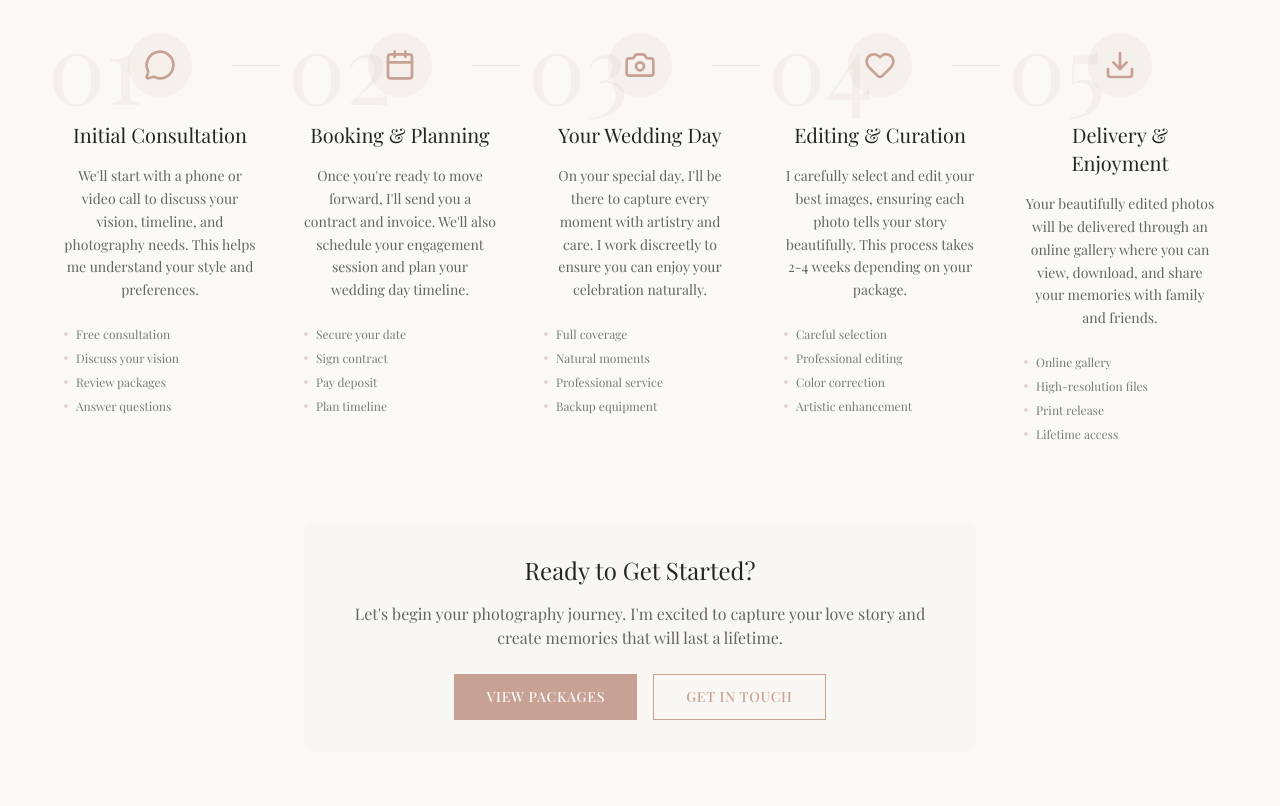
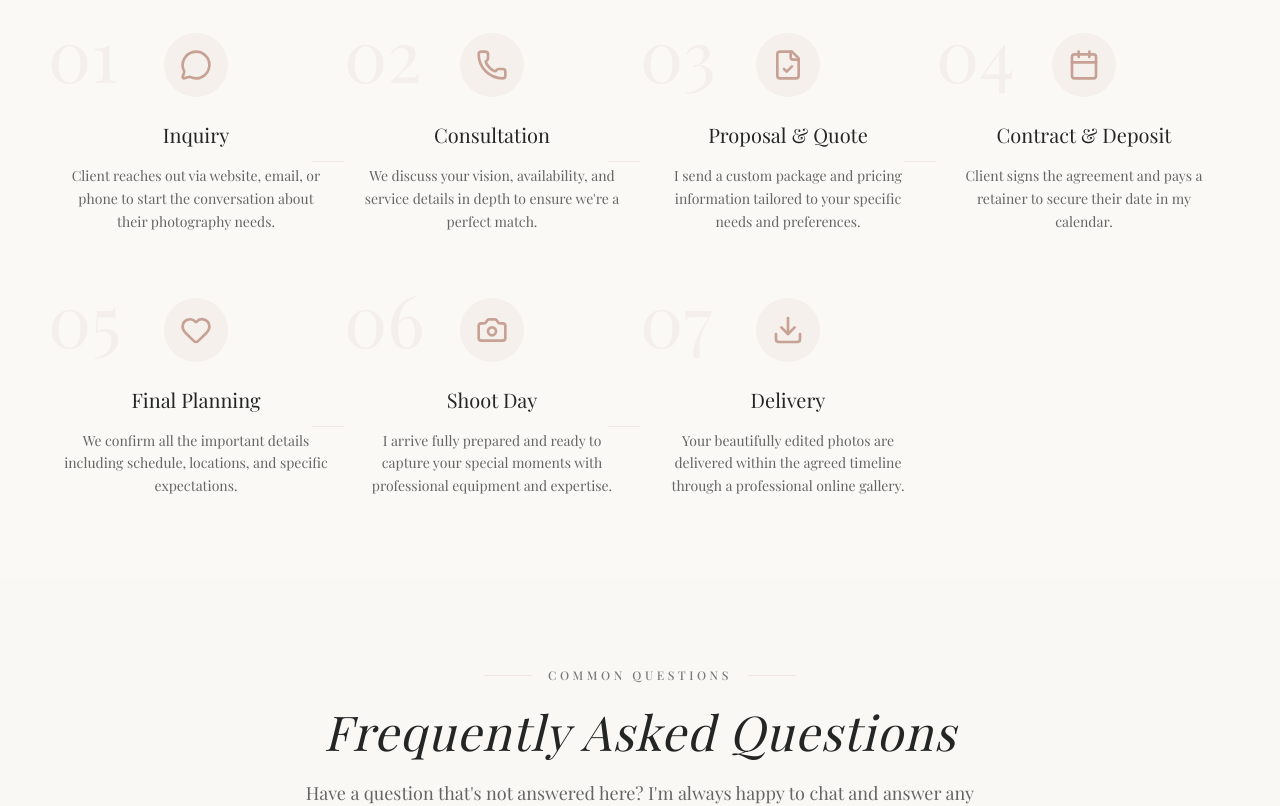
Before and after one commit to nati-d/Rod16-photography, a Next.js app: page /services in a window 1280 px wide. Shown: the part 6300-7106 px from the top of the page. Built offline with nearby package versions, Linux system fonts and the light colour scheme; a web font is replaced by a local one.

Commit message:
Add framer-motion library and update ProcessSection content for clarity

```diff
--- a/components/process-section.tsx
+++ b/components/process-section.tsx
@@ -1,40 +1,42 @@
-import {MessageCircle, Calendar, Camera, Heart, Download} from "lucide-react";
+"use client";
+
+import {MessageCircle, Calendar, Camera, Heart, Download, FileCheck, Phone} from "lucide-react";
 
 const processSteps = [
 	{
 		icon: MessageCircle,
-		title: "Initial Consultation",
-		description:
-			"We'll start with a phone or video call to discuss your vision, timeline, and photography needs. This helps me understand your style and preferences.",
-		details: ["Free consultation", "Discuss your vision", "Review packages", "Answer questions"],
+		title: "Inquiry",
+		description: "Client reaches out via website, email, or phone to start the conversation about their photography needs.",
+	},
+	{
+		icon: Phone,
+		title: "Consultation",
+		description: "We discuss your vision, availability, and service details in depth to ensure we're a perfect match.",
+	},
+	{
+		icon: FileCheck,
+		title: "Proposal & Quote",
+		description: "I send a custom package and pricing information tailored to your specific needs and preferences.",
 	},
 	{
 		icon: Calendar,
-		title: "Booking & Planning",
-		description:
-			"Once you're ready to move forward, I'll send you a contract and invoice. We'll also schedule your engagement session and plan your wedding day timeline.",
-		details: ["Secure your date", "Sign contract", "Pay deposit", "Plan timeline"],
+		title: "Contract & Deposit",
+		description: "Client signs the agreement and pays a retainer to secure their date in my calendar.",
+	},
+	{
+		icon: Heart,
+		title: "Final Planning",
+		description: "We confirm all the important details including schedule, locations, and specific expectations.",
 	},
 	{
 		icon: Camera,
-		title: "Your Wedding Day",
-		description:
-			"On your special day, I'll be there to capture every moment with artistry and care. I work discreetly to ensure you can enjoy your celebration naturally.",
-		details: ["Full coverage", "Natural moments", "Professional service", "Backup equipment"],
-	},
-	{
-		icon: Heart,
-		title: "Editing & Curation",
-		description:
-			"I carefully select and edit your best images, ensuring each photo tells your story beautifully. This process takes 2-4 weeks depending on your package.",
-		details: ["Careful selection", "Professional editing", "Color correction", "Artistic enhancement"],
+		title: "Shoot Day",
+		description: "I arrive fully prepared and ready to capture your special moments with professional equipment and expertise.",
 	},
 	{
 		icon: Download,
-		title: "Delivery & Enjoyment",
-		description:
-			"Your beautifully edited photos will be delivered through an online gallery where you can view, download, and share your memories with family and friends.",
-		details: ["Online gallery", "High-resolution files", "Print release", "Lifetime access"],
+		title: "Delivery",
+		description: "Your beautifully edited photos are delivered within the agreed timeline through a professional online gallery.",
 	},
 ];
 
@@ -56,8 +58,8 @@ export default function ProcessSection() {
 				</div>
 
 				{/* Process Steps */}
-				<div className='max-w-6xl mx-auto'>
-					<div className='grid gap-12 lg:grid-cols-5'>
+				<div className='max-w-7xl mx-auto'>
+					<div className='grid gap-y-16 gap-x-8 md:grid-cols-2 lg:grid-cols-4'>
 						{processSteps.map((step, index) => {
 							const IconComponent = step.icon;
 							return (
@@ -66,7 +68,7 @@ export default function ProcessSection() {
 									className='relative'
 								>
 									{/* Step Number */}
-									<div className='text-6xl md:text-8xl font-light text-primary/10 absolute -top-4 -left-4'>
+									<div className='text-6xl md:text-7xl font-light text-primary/10 absolute -top-4 -left-4'>
 										{String(index + 1).padStart(2, "0")}
 									</div>
 
@@ -83,53 +85,19 @@ export default function ProcessSection() {
 										<h3 className='text-xl font-light text-foreground mb-4 text-center'>{step.title}</h3>
 
 										{/* Description */}
-										<p className='text-foreground/70 text-sm leading-relaxed mb-6 text-center'>{step.description}</p>
-
-										{/* Details List */}
-										<ul className='space-y-2'>
-											{step.details.map((detail, detailIndex) => (
-												<li
-													key={detailIndex}
-													className='flex items-center gap-2 text-xs text-foreground/60'
-												>
-													<div className='w-1 h-1 rounded-full bg-primary/40 flex-shrink-0'></div>
-													{detail}
-												</li>
-											))}
-										</ul>
+										<p className='text-foreground/70 text-sm leading-relaxed text-center'>{step.description}</p>
 									</div>
 
 									{/* Connector Line */}
-									{index < processSteps.length - 1 && <div className='hidden lg:block absolute top-8 -right-6 w-12 h-px bg-primary/20'></div>}
+									{index < processSteps.length - 1 && index % 4 !== 3 && (
+										<div className='hidden lg:block absolute top-32 -right-4 w-8 h-px bg-primary/20'></div>
+									)}
 								</div>
 							);
 						})}
 					</div>
 				</div>
 
-				{/* CTA Section */}
-				<div className='text-center mt-20'>
-					<div className='bg-secondary/20 rounded-lg p-8 max-w-2xl mx-auto'>
-						<h3 className='text-2xl font-light text-foreground mb-4'>Ready to Get Started?</h3>
-						<p className='text-foreground/70 mb-6'>
-							Let's begin your photography journey. I'm excited to capture your love story and create memories that will last a lifetime.
-						</p>
-						<div className='flex flex-col sm:flex-row gap-4 justify-center'>
-							<a
-								href='#pricing'
-								className='inline-flex items-center justify-center bg-primary text-background px-8 py-3 text-sm font-medium tracking-wider uppercase hover:bg-primary/90 transition-colors duration-200'
-							>
-								View Packages
-							</a>
-							<a
-								href='/contact'
-								className='inline-flex items-center justify-center border border-primary text-primary px-8 py-3 text-sm font-medium tracking-wider uppercase hover:bg-primary hover:text-background transition-colors duration-200'
-							>
-								Get In Touch
-							</a>
-						</div>
-					</div>
-				</div>
 			</div>
 		</section>
 	);
--- a/package.json
+++ b/package.json
@@ -12,6 +12,7 @@
     "@radix-ui/react-slot": "^1.2.3",
     "class-variance-authority": "^0.7.1",
     "clsx": "^2.1.1",
+    "framer-motion": "^12.18.1",
     "lucide-react": "^0.517.0",
     "next": "15.3.4",
     "react": "^19.0.0",
```
Also changed, not shown: 1 other file (tests, documents, lock files or other folders).
